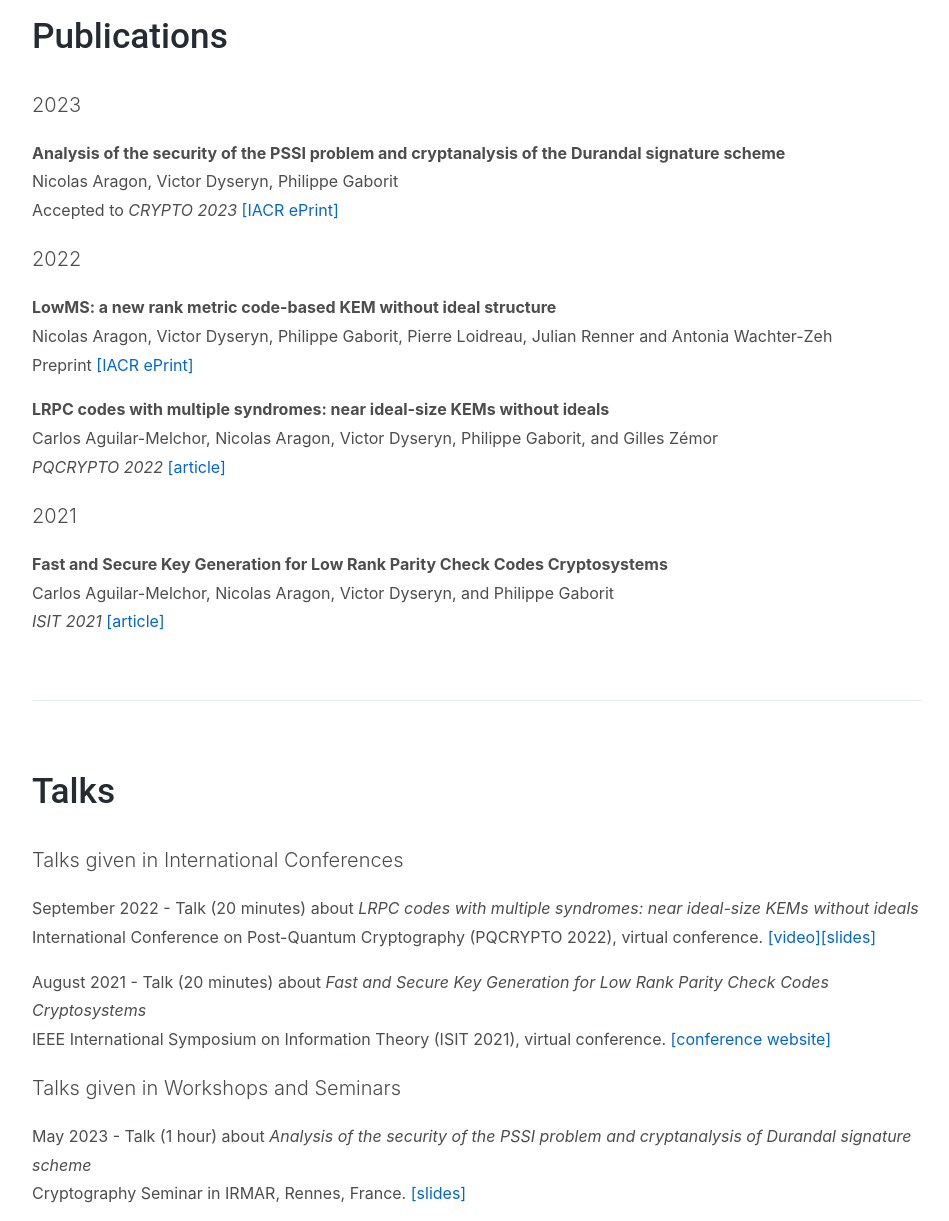
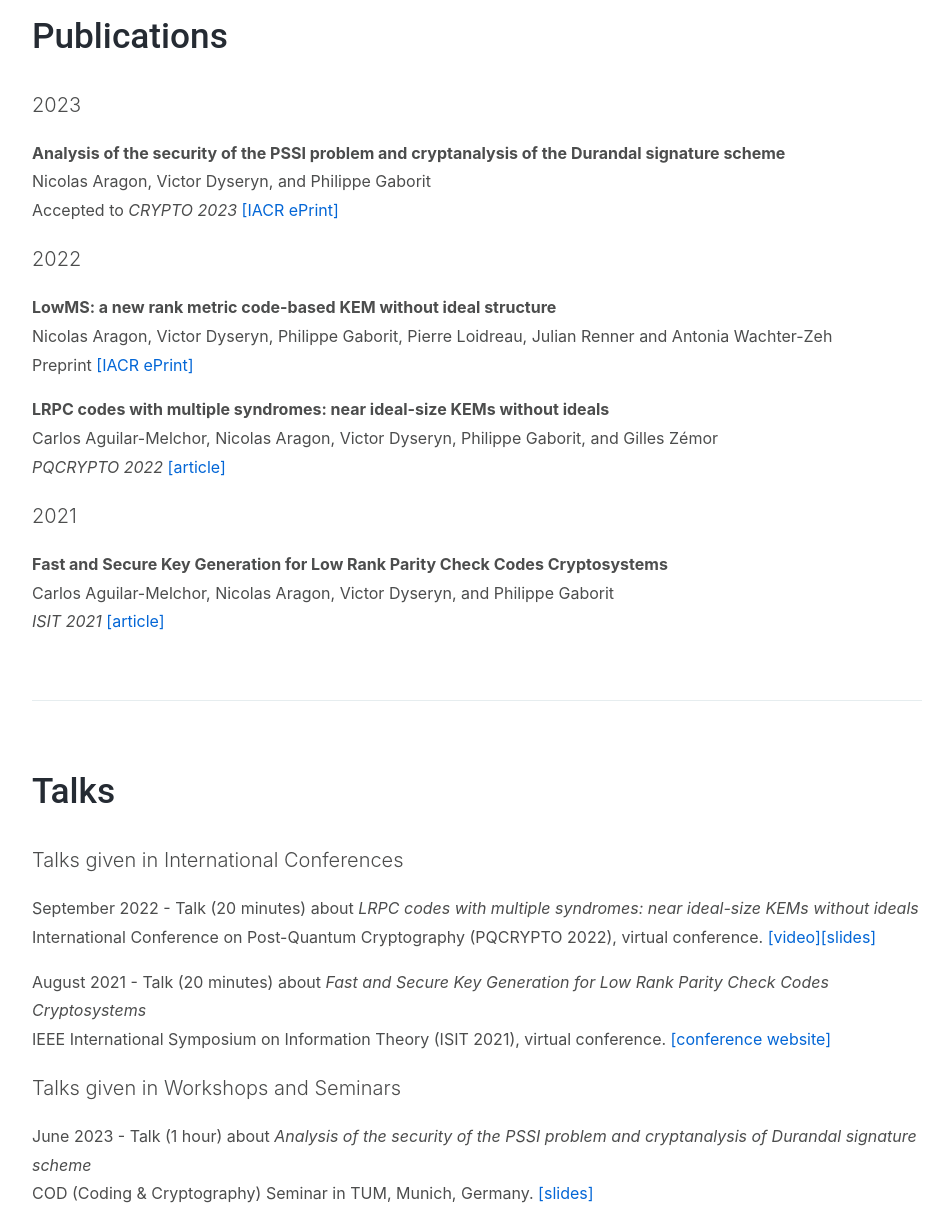
Before and after one commit to victordyseryn/victordyseryn.github.io, a plain HTML site: page index.html in a window 1280 px wide. Shown: the part 1260-2481 px from the top of the page, without its empty margins (293-1242 px from the left). Drawn offline with Linux system fonts and the light colour scheme.

Commit message:
Add TUM talk

```diff
--- a/index.html
+++ b/index.html
@@ -50,7 +50,7 @@
 
 		<!-- Logo -->
         <a class="logo ml-md-3" href="index.html" title="iDocs Template">Victor Dyseryn's personal page</a>
-		<span class="text-2 text-light ml-2 justify-content-end">last update: May 2023</span>
+		<span class="text-2 text-light ml-2 justify-content-end">last update: June 2023</span>
         <!-- Logo End -->
 
 		<!-- Navbar Toggler -->
@@ -194,7 +194,7 @@
           <p class="lead">2023</p>
           <p>
           <b>Analysis of the security of the PSSI problem and cryptanalysis of the Durandal signature scheme</b><br>
-          Nicolas Aragon, Victor Dyseryn, Philippe Gaborit<br>
+          Nicolas Aragon, Victor Dyseryn, and Philippe Gaborit<br>
           Accepted to <i>CRYPTO 2023</i> <a href="https://eprint.iacr.org/2023/926" target="_blank">[IACR ePrint]</a>
           </p>
 
@@ -237,6 +237,10 @@
           </p>
 
           <p class="lead">Talks given in Workshops and Seminars</p>
+          <p>
+          June 2023 - Talk (1 hour) about <i>Analysis of the security of the PSSI problem and cryptanalysis of Durandal signature scheme</i><br>
+          COD (Coding & Cryptography) Seminar in TUM, Munich, Germany. <a href="files/20230620-Seminar-COD-TUM-PSSI-study.pdf" target="_blank">[slides]</a>
+          </p>
           <p>
           May 2023 - Talk (1 hour) about <i>Analysis of the security of the PSSI problem and cryptanalysis of Durandal signature scheme</i><br>
           Cryptography Seminar in IRMAR, Rennes, France. <a href="files/20230505-Seminaire-Rennes-PSSI-study.pdf" target="_blank">[slides]</a>
```
Also changed, not shown: 1 other file.
